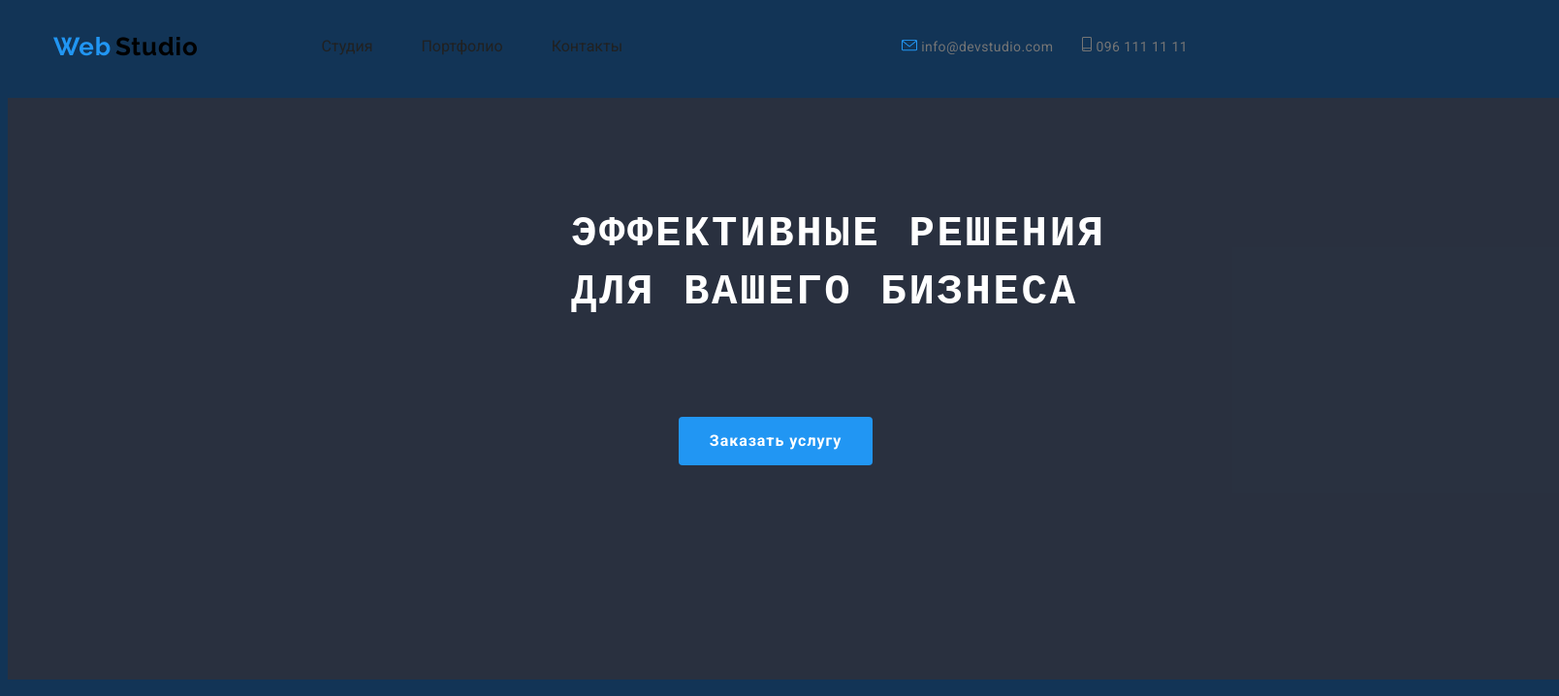
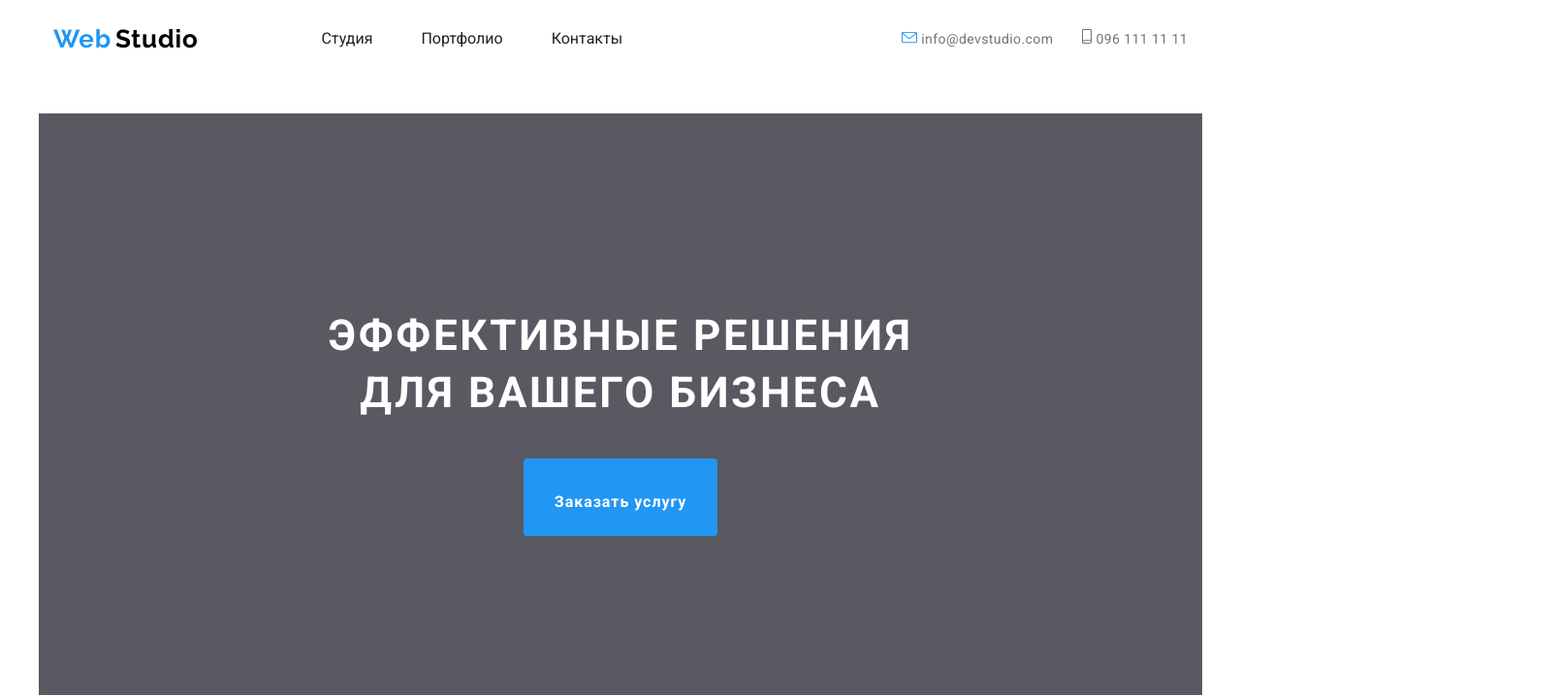
Before and after one commit to powercom2009/goit-markup-hw-02, a plain HTML site: page index.html in a window 1280 px wide. Shown: the top 718 px of the page at 97% size, 1608 px wide, since content can reach past the window. Drawn offline with Linux system fonts and the light colour scheme.

Commit message:
вирівняв hero

```diff
--- a/css/main.css
+++ b/css/main.css
@@ -2,7 +2,7 @@
   --primery-text-color: #757575;
   --title-text-color: #212121;
   --accent-color: #2196f3;
-  --primery-bg-color: #123456;
+  --primery-bg-color: #ffffff;
   --secondary-color: #ffffff;
 }
 
@@ -11,6 +11,7 @@ html {
 }
 
 body {
+  margin: 0px;
   padding-inline-start: 0px;
   font-family: Roboto;
   font-style: normal;
@@ -53,6 +54,7 @@ p .text {
 
 .headerlogo,
 .footerlogo {
+
   font-family: Raleway;
   font-weight: bold;
   font-size: 26px;
@@ -348,30 +350,32 @@ li .focus-hover:focus {
 }
 
 .hero-title {
+  max-width: 700px;
+  text-align: center;
   font-weight: 900;
   font-size: 44px;
   line-height: 1.36;
   letter-spacing: 0.06em;
+  margin-left: auto;
+  margin-right: auto;
+  padding-top: 200px;
 
 }
 
 
 .hero {
-  flex-direction: column;
+  display: block;
   align-items: center;
   background: rgba(47, 48, 58, 0.8);
   height: 600px;
-  width: 1600px;
-  margin-left: 0px;
-  margin-right: 0px;
-  padding-left: 0px;
-  padding-right: 0px;
+
+
 }
 
 .hero-button {
-  display: flex;
+  display: block;
   align-items: center;
-  justify-content: center;
+  text-align: center;
   width: 200px;
   height: 50px;
   font-weight: bold;
@@ -381,11 +385,11 @@ li .focus-hover:focus {
   background: var(--accent-color);
   color: var(--secondary-color);
   border-radius: 4px;
-  position: absolute;
   width: 200px;
   height: 50px;
-  left: 700px;
-  top: 430px;
+  padding-top: 30px;
+  margin-left: auto;
+  margin-right: auto;
 }
 
 .feauture-item {
--- a/index.html
+++ b/index.html
@@ -56,12 +56,10 @@
     <div>
       <div class="hero container">
         <section>
-          <pre>
-                  <h1 class="hero-title">
-                    ЭФФЕКТИВНЫЕ РЕШЕНИЯ
-                    ДЛЯ ВАШЕГО БИЗНЕСА
-                  </h1>
-                </pre>
+          <h1 class="hero-title">
+            ЭФФЕКТИВНЫЕ РЕШЕНИЯ ДЛЯ ВАШЕГО БИЗНЕСА
+          </h1>
+
           <a href="./" class="hero-button">Заказать услугу</a>
         </section>
       </div>
```
